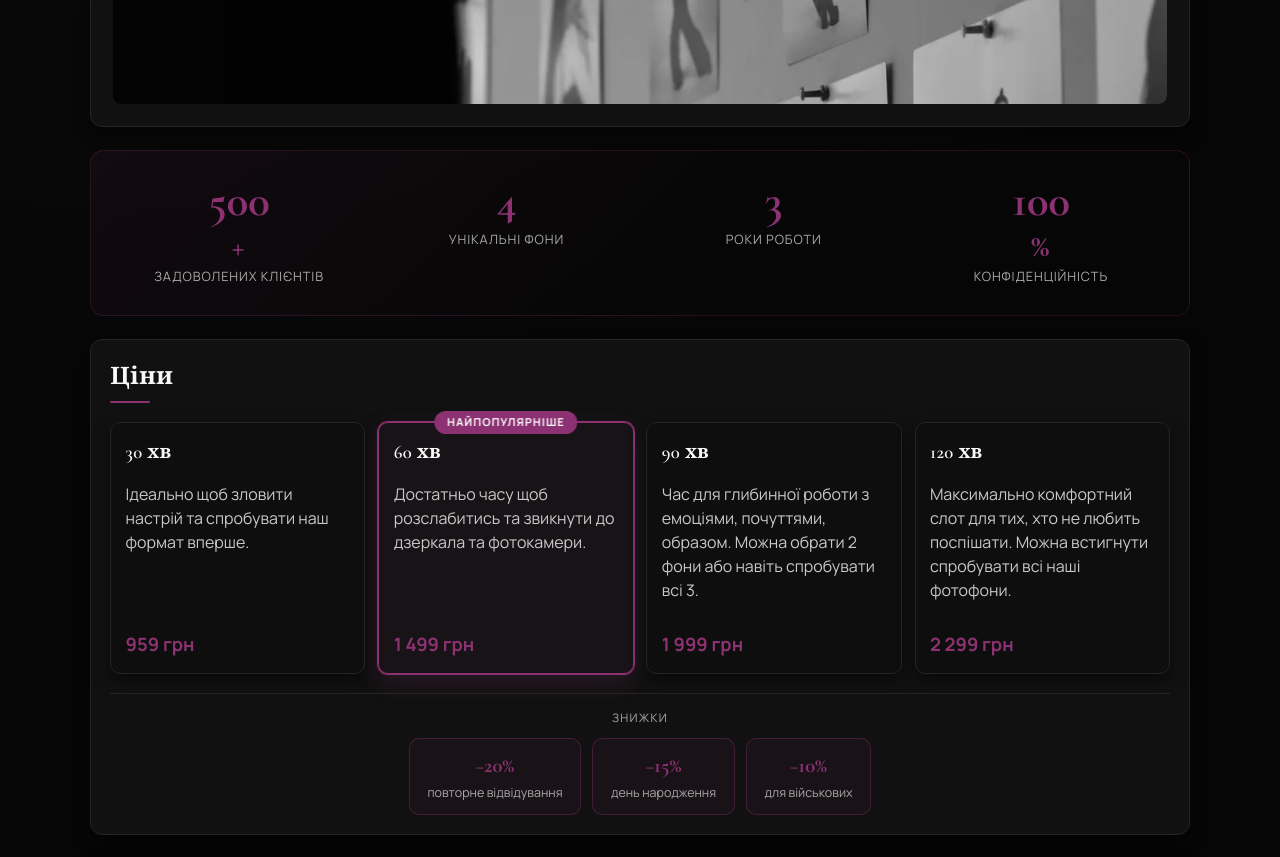
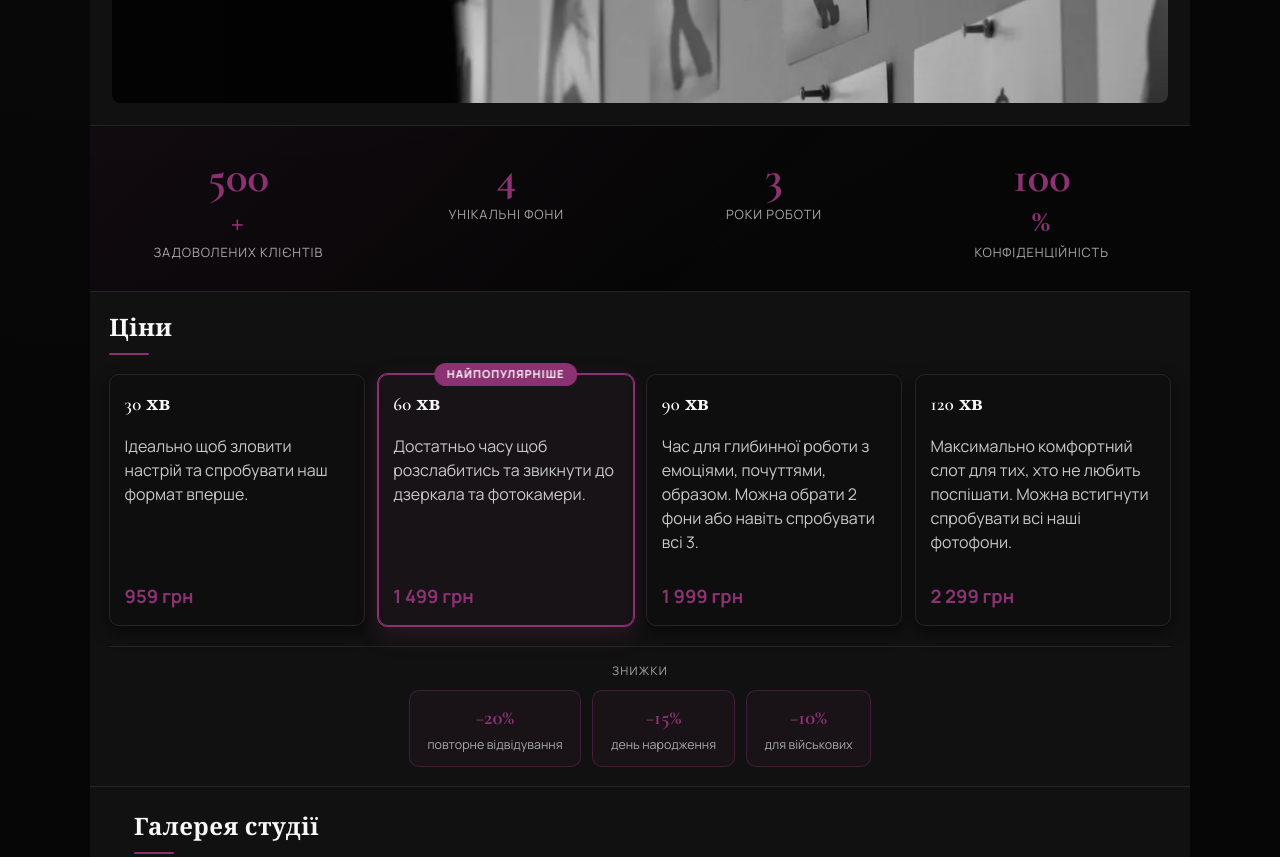
Before and after one commit to rubin666666/Pava-Photostudio, a website: page public/index.html in a window 1280 px wide. Shown: the part 1420-2277 px from the top of the page. Drawn offline with nearby package versions, Linux system fonts and the light colour scheme; no server answers.

Commit message:
style: remove inter-section gaps, seamless flush layout with border separators

```diff
--- a/public/styles.css
+++ b/public/styles.css
@@ -348,7 +348,7 @@ h3 {
 
 .main-page {
   display: grid;
-  gap: 1.4rem;
+  gap: 0;
   padding: 2rem 0 7rem;
   min-height: 165vh;
 }
@@ -357,19 +357,18 @@ h3 {
 .gallery-card,
 .info-card {
   background: #111111;
-  border: 1px solid var(--border);
-  border-radius: 12px;
+  border: none;
+  border-top: 1px solid var(--border);
+  border-radius: 0;
   padding: 1.2rem;
-  box-shadow: var(--shadow-soft);
-  transition: transform 0.22s ease, box-shadow 0.22s ease, border-color 0.22s ease;
+  box-shadow: none;
+  transition: border-top-color 0.22s ease;
 }
 
 .intro-card:hover,
 .info-card:hover,
 .gallery-card:hover {
-  transform: translateY(-1px);
-  border-color: rgba(140, 50, 114, 0.45);
-  box-shadow: 0 10px 28px rgba(0, 0, 0, 0.55), 0 0 0 1px rgba(140, 50, 114, 0.15);
+  border-top-color: rgba(140, 50, 114, 0.5);
 }
 
 .intro-card > h2,
@@ -396,6 +395,7 @@ h3 {
 
 .intro-story {
   padding: 1.4rem;
+  border-top: none;
 }
 
 .intro-story > .intro-kicker,
@@ -563,8 +563,9 @@ h3 {
 
 .stats-section {
   padding: 1.8rem 1.4rem;
-  border: 1px solid rgba(140, 50, 114, 0.25);
-  border-radius: 14px;
+  border: none;
+  border-top: 1px solid var(--border);
+  border-radius: 0;
   background: linear-gradient(135deg, rgba(140, 50, 114, 0.08) 0%, rgba(6,6,6,0) 60%);
 }
 
@@ -723,10 +724,11 @@ h3 {
   align-items: center;
   gap: 1rem;
   padding: 1.1rem 1.2rem;
-  border: 1px solid rgba(140, 50, 114, 0.35);
-  border-radius: 12px;
+  border: none;
+  border-top: 1px solid rgba(140, 50, 114, 0.35);
+  border-radius: 0;
   background: linear-gradient(120deg, rgba(140, 50, 114, 0.12), rgba(140, 50, 114, 0.04));
-  box-shadow: var(--shadow-soft);
+  box-shadow: none;
 }
 
 .reviews-grid {
```
